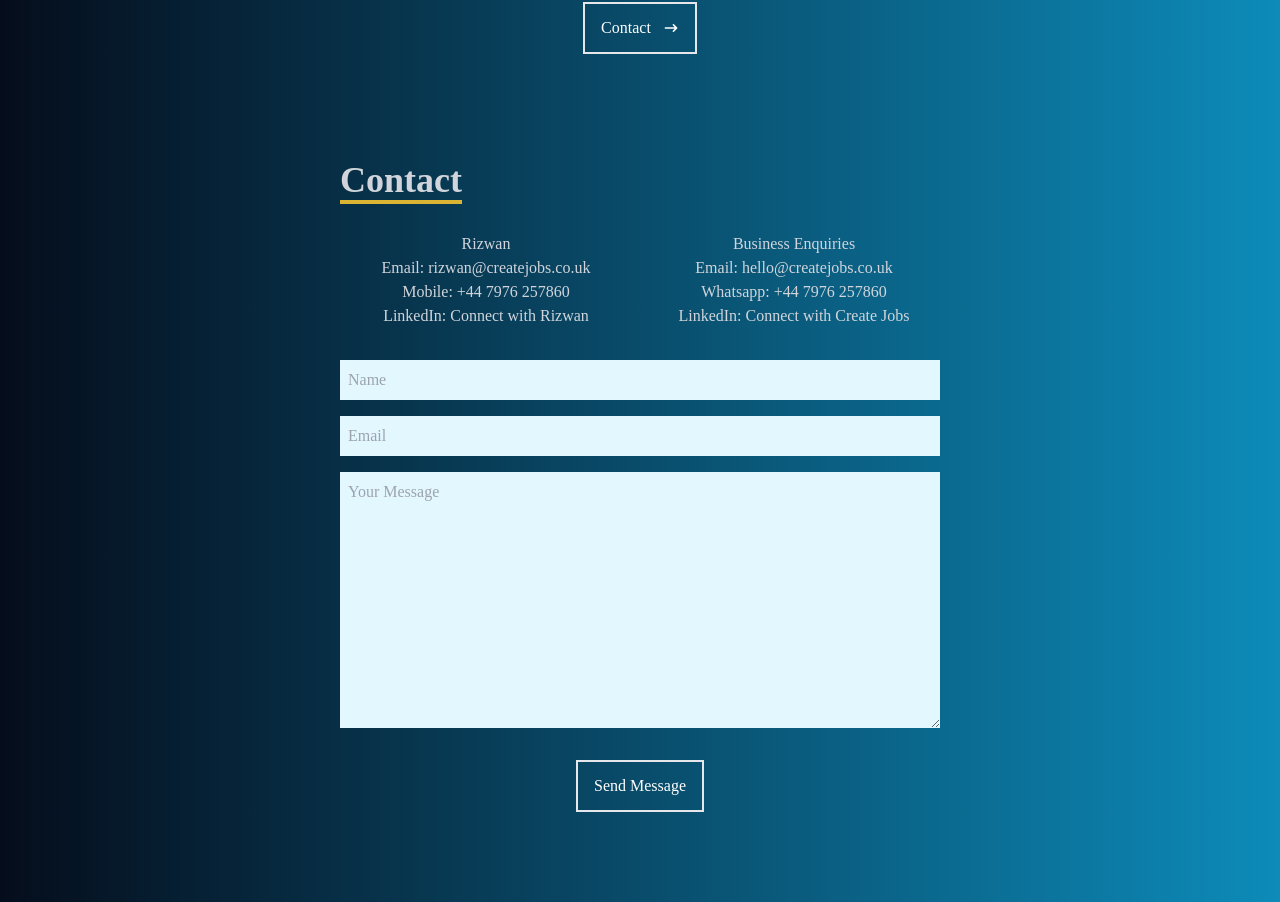
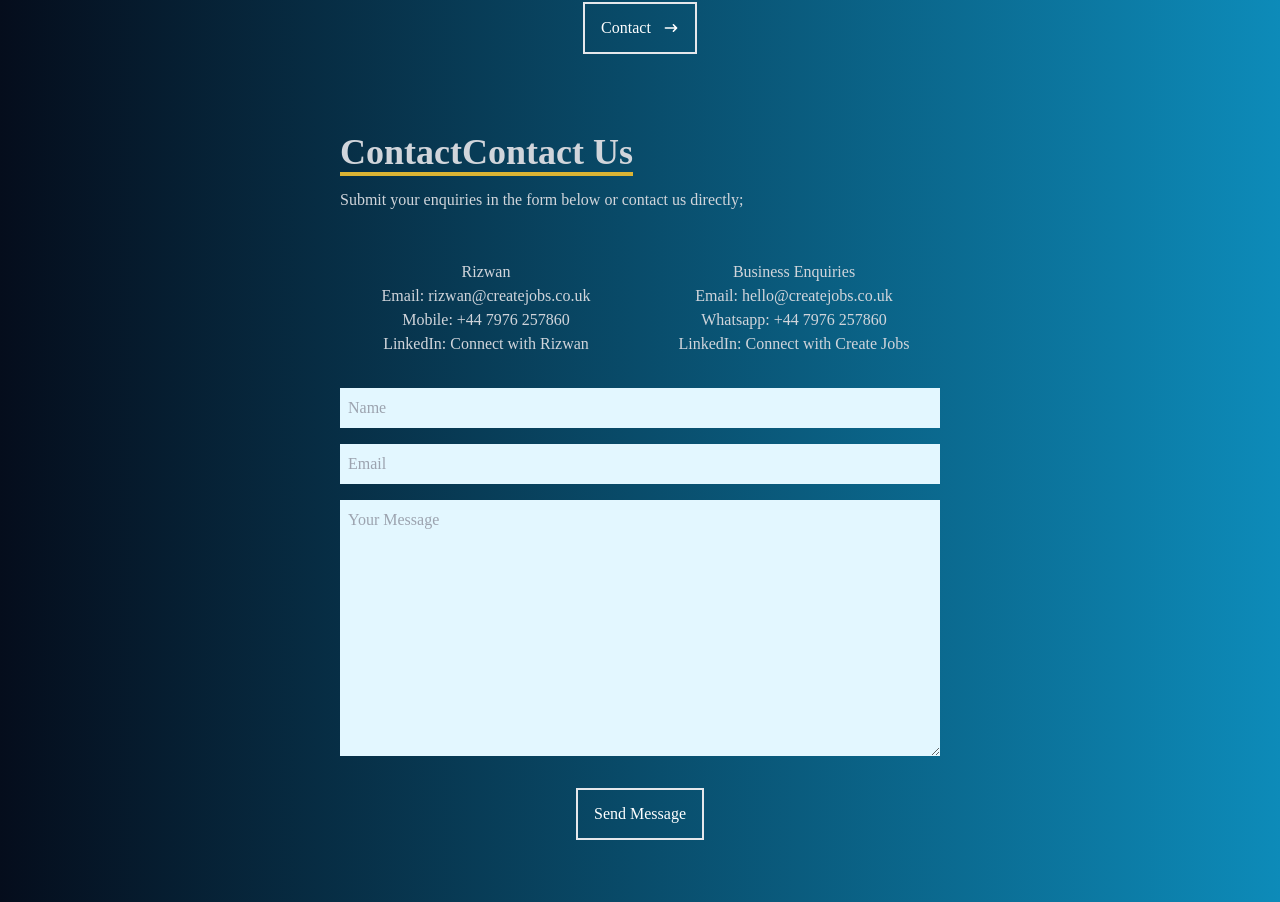
Before and after one commit to riz1ash786/create-jobs, a React (Create React App) app: page / in a window 1280 px wide. Shown: the part 4014-4916 px from the top of the page. Built offline with nearby package versions, Linux system fonts and the light colour scheme.

Commit message:
hover adjustment on contact

```diff
--- a/src/components/Contact.jsx
+++ b/src/components/Contact.jsx
@@ -6,21 +6,25 @@
         <form method='POST' action="https://getform.io/f/xboMzBeg" className='flex flex-col max-w-[600px] w-full'>
             <div className='pb-8'>
                 <p className='text-4xl font-bold inline border-b-4 border-[#dbb434] text-gray-300'>Contact</p>
+                <p className='text-4xl font-bold inline border-b-4 border-[#dbb434] text-gray-300'>Contact Us</p>
+                <p className='text-gray-300 py-4'>Submit your enquiries in the form below or contact us directly;</p>
+
             </div>
+
             <div className='pb-8 max-w-[1000px] w-full grid sm:grid-cols-2 gap-8 px-2  text-gray-300'>
             <div className='sm:text-center'>
             <div className='sm:text-center'>
               <p>Rizwan</p>
-              <p className='hover:text-[#dbb434]'><a href='mailto:rizwan@createjobs.co.uk'>Email: rizwan@createjobs.co.uk</a></p>
+              <p>Email: <a className='hover:text-[#dbb434]' href='rizwan@createjobs.co.uk'>rizwan@createjobs.co.uk</a></p>
               <p>Mobile: +44 7976 257860</p>
-              <p className='hover:text-[#dbb434]'><a href='https://www.linkedin.com/in/riz1ash786/'>LinkedIn: Connect with Rizwan</a></p>
+              <p>LinkedIn: <a className='hover:text-[#dbb434]' href='https://www.linkedin.com/in/riz1ash786/'>Connect with Rizwan</a></p>
             </div>
             </div>
             <div className='sm:text-center'>
               <p>Business Enquiries</p>
-              <p className='hover:text-[#dbb434]'><a href='mailto:hello@createjobs.co.uk'>Email: hello@createjobs.co.uk</a></p>
+              <p>Email: <a className='hover:text-[#dbb434]' href='hello@createjobs.co.uk'>hello@createjobs.co.uk</a></p>
               <p>Whatsapp: +44 7976 257860</p>
-              <p className='hover:text-[#dbb434]'><a href='https://www.linkedin.com/company/create-jobs-recruitment/'>LinkedIn: Connect with Create Jobs</a></p>
+              <p>LinkedIn: <a className='hover:text-[#dbb434]' href='https://www.linkedin.com/company/create-jobs-recruitment/'>Connect with Create Jobs</a></p>
             </div>
           </div>
             <input className='bg-[#e3f7ff] p-2' type="text" placeholder='Name' name='name' />
```
